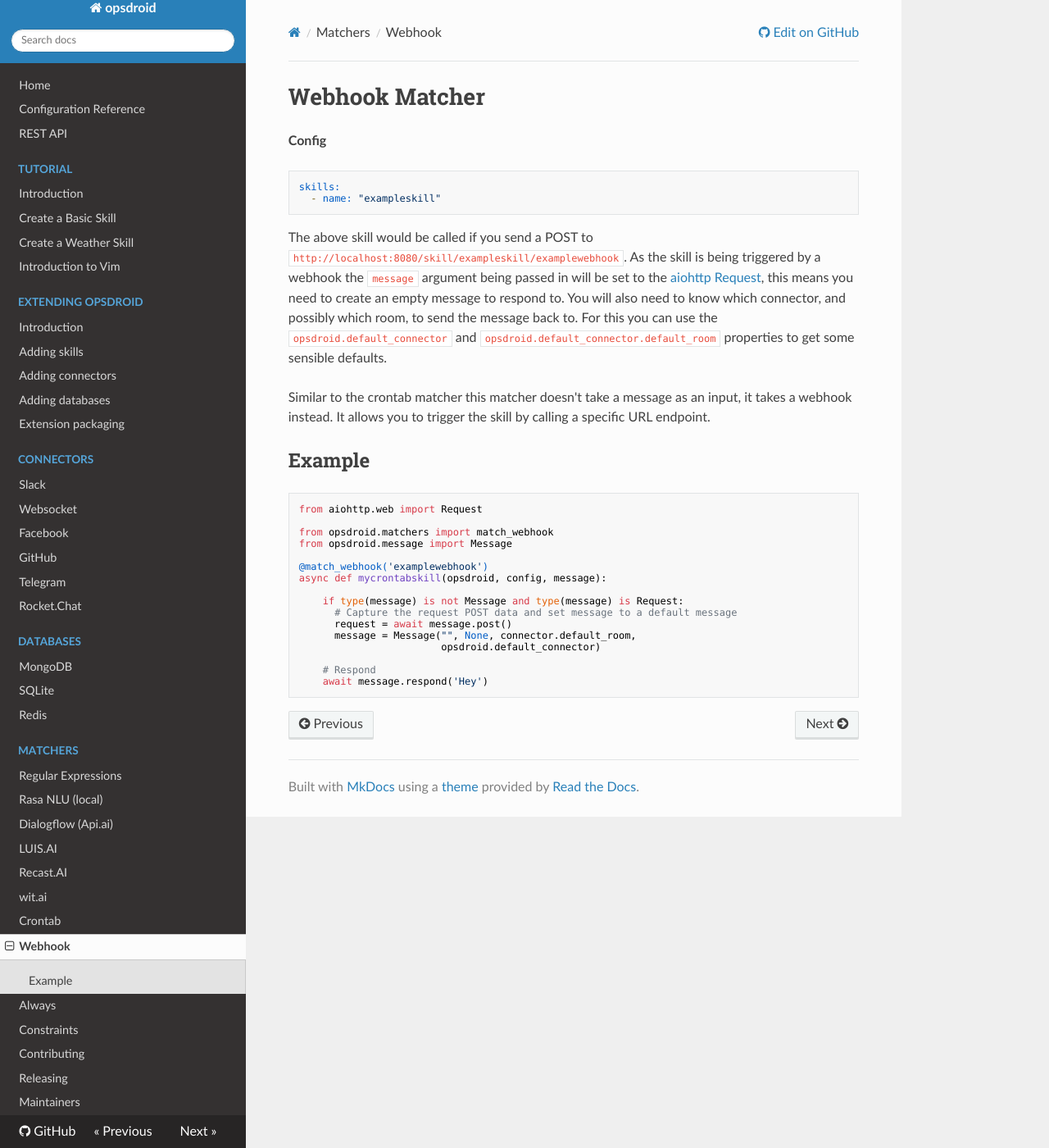
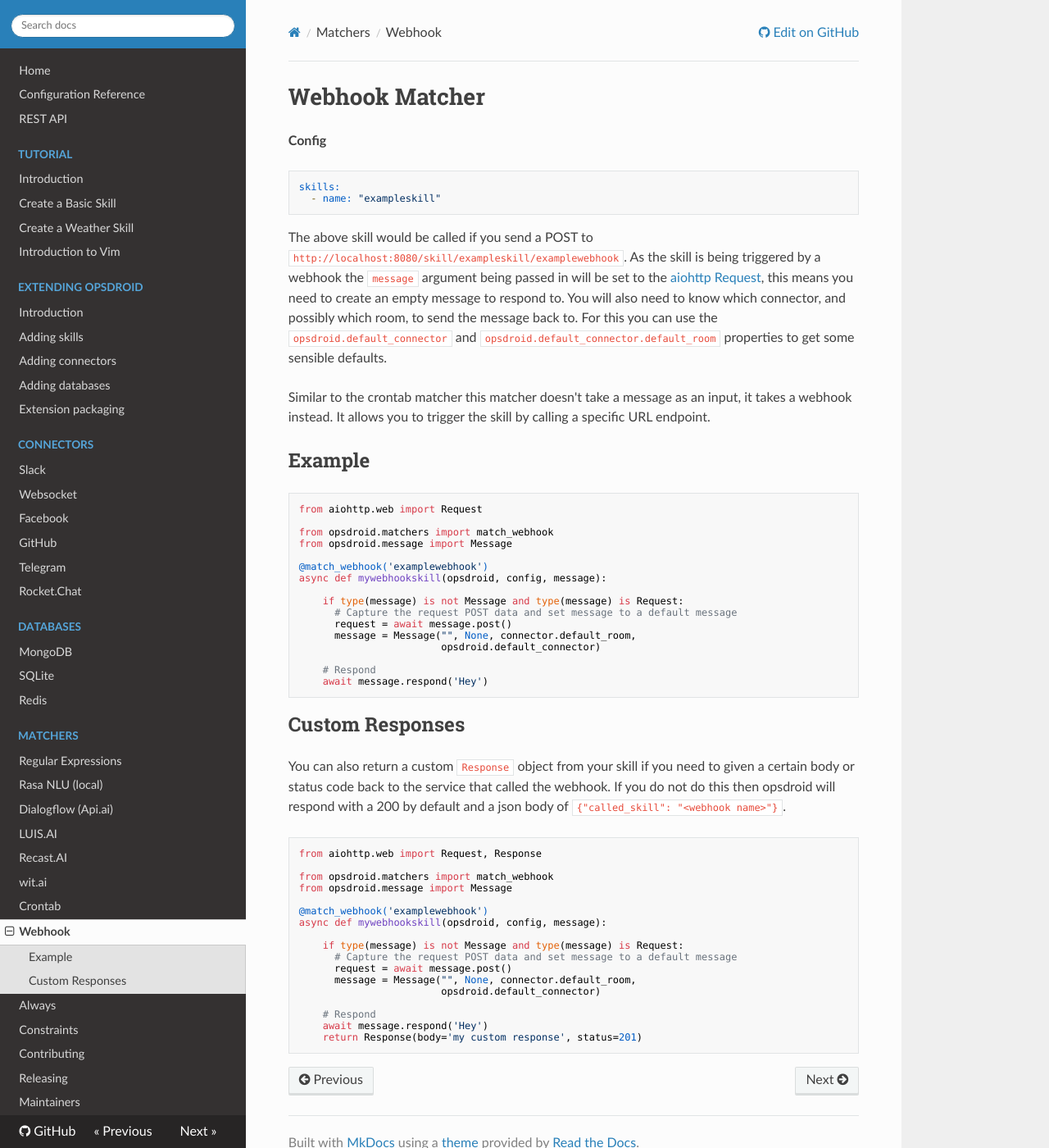
Before and after one commit to opsdroid/opsdroid, an MkDocs documentation site: the page built from docs/matchers/webhook.md, in a window 1280 px wide and 1400 px high. Shown: the whole window at 82% size. Built offline with MkDocs 1.6.1, drawn with Linux system fonts in a browser that asks for light colours; nearby versions of some CDN libraries; old or Windows-style settings are respelled for this version of MkDocs.

Commit message:
Add docs for custom webhook response

````diff
--- a/docs/matchers/webhook.md
+++ b/docs/matchers/webhook.md
@@ -8,8 +8,6 @@ skills:
 ```
 
 The above skill would be called if you send a POST to `http://localhost:8080/skill/exampleskill/examplewebhook`. As the skill is being triggered by a webhook the `message` argument being passed in will be set to the [aiohttp Request](http://aiohttp.readthedocs.io/en/stable/web_reference.html#aiohttp.web.BaseRequest), this means you need to create an empty message to respond to. You will also need to know which connector, and possibly which room, to send the message back to. For this you can use the `opsdroid.default_connector` and `opsdroid.default_connector.default_room` properties to get some sensible defaults.
-
-##
 
 Similar to the crontab matcher this matcher doesn't take a message as an input, it takes a webhook instead. It allows you to trigger the skill by calling a specific URL endpoint.
 
@@ -22,7 +20,7 @@ from opsdroid.matchers import match_webhook
 from opsdroid.message import Message
 
 @match_webhook('examplewebhook')
-async def mycrontabskill(opsdroid, config, message):
+async def mywebhookskill(opsdroid, config, message):
 
     if type(message) is not Message and type(message) is Request:
       # Capture the request POST data and set message to a default message
@@ -33,3 +31,27 @@ async def mycrontabskill(opsdroid, config, message):
     # Respond
     await message.respond('Hey')
 ```
+
+## Custom Responses
+
+You can also return a custom `Response` object from your skill if you need to given a certain body or status code back to the service that called the webhook. If you do not do this then opsdroid will respond with a 200 by default and a json body of `{"called_skill": "<webhook name>"}`.
+
+```python
+from aiohttp.web import Request, Response
+
+from opsdroid.matchers import match_webhook
+from opsdroid.message import Message
+
+@match_webhook('examplewebhook')
+async def mywebhookskill(opsdroid, config, message):
+
+    if type(message) is not Message and type(message) is Request:
+      # Capture the request POST data and set message to a default message
+      request = await message.post()
+      message = Message("", None, connector.default_room,
+                        opsdroid.default_connector)
+
+    # Respond
+    await message.respond('Hey')
+    return Response(body='my custom response', status=201)
+```
````
